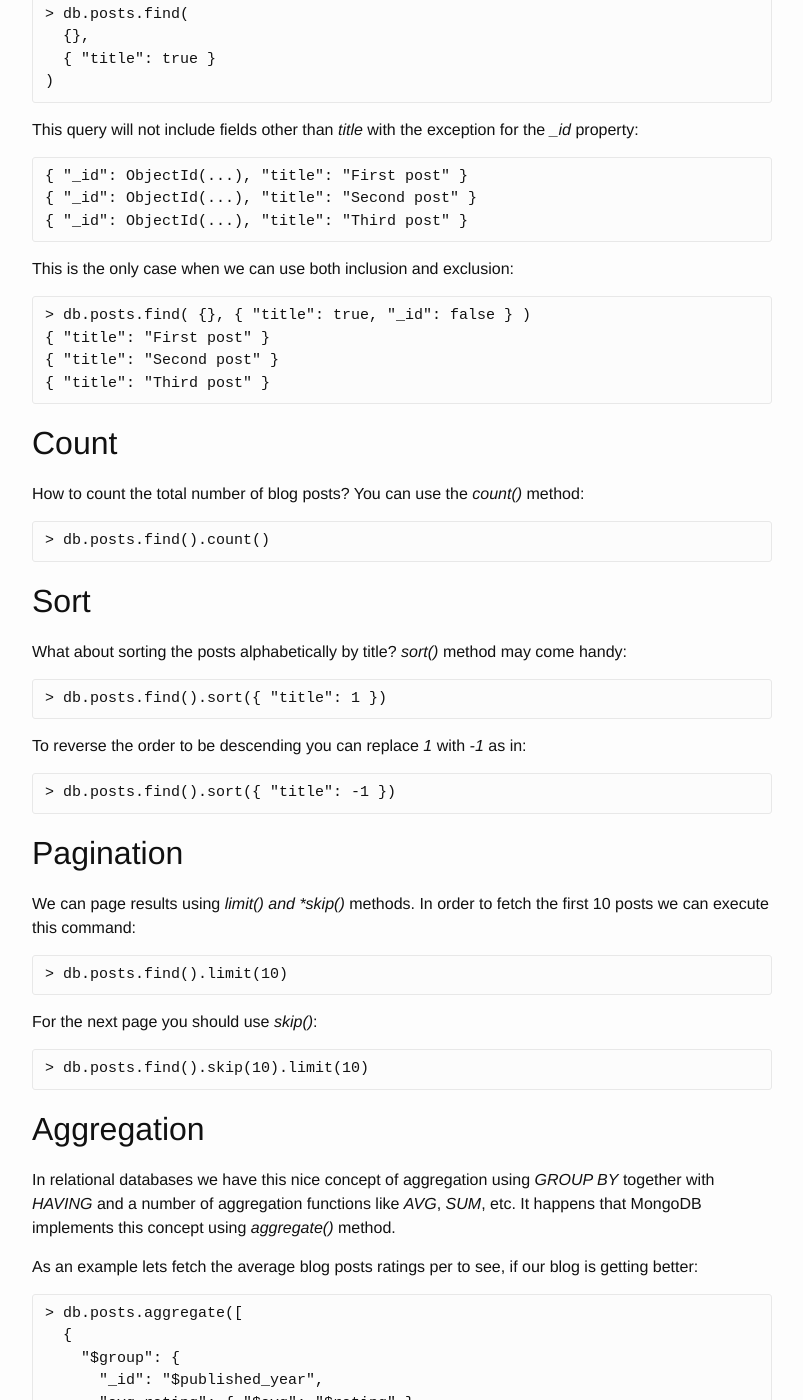
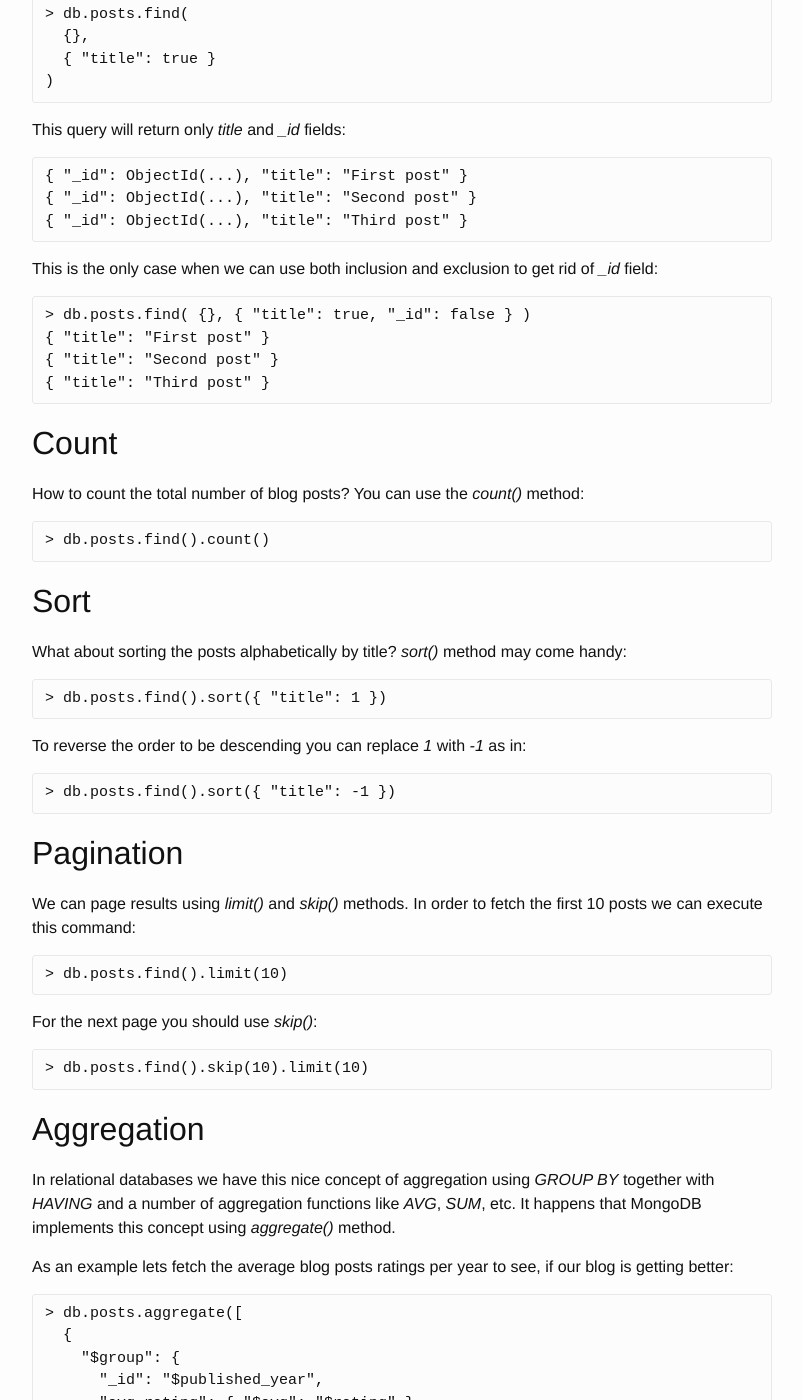
Before and after one commit to mbukowicz/mbukowicz.github.io, a Jekyll site: the page built from _posts/2016-03-25-mongo-db-basics.md, in a window 1280 px wide and 1400 px high, scrolled down 7079 px. Shown: the whole window, without its empty margins (238-1041 px from the left). Built offline with Jekyll 4.4.1, drawn with Linux system fonts in a browser that asks for light colours; some of the changed text lies outside the part shown.

Commit message:
Fix minor issues in the Mongo post

```diff
--- a/_posts/2016-03-25-mongo-db-basics.md
+++ b/_posts/2016-03-25-mongo-db-basics.md
@@ -319,15 +320,15 @@ Here is an example returning only titles of the blog posts:
 )
 {% endhighlight %}
 
-This query will not include fields other than *title* with the exception for the
-*_id* property:
+This query will return only *title* and *_id* fields:
 {% highlight plain %}
 { "_id": ObjectId(...), "title": "First post" }
 { "_id": ObjectId(...), "title": "Second post" }
 { "_id": ObjectId(...), "title": "Third post" }
 {% endhighlight %}
 
-This is the only case when we can use both inclusion and exclusion:
+This is the only case when we can use both inclusion and exclusion to get rid of
+*_id* field:
 {% highlight plain %}
 > db.posts.find( {}, { "title": true, "_id": false } )
 { "title": "First post" }
@@ -357,7 +358,7 @@ To reverse the order to be descending you can replace *1* with *-1* as in:
 
 Pagination
 ----------
-We can page results using *limit() and *skip()* methods. In order to fetch
+We can page results using *limit()* and *skip()* methods. In order to fetch
 the first 10 posts we can execute this command:
 {% highlight plain %}
 > db.posts.find().limit(10)
@@ -374,7 +375,7 @@ In relational databases we have this nice concept of aggregation using *GROUP BY
 together with *HAVING* and a number of aggregation functions like *AVG*, *SUM*, etc.
 It happens that MongoDB implements this concept using *aggregate()* method.
 
-As an example lets fetch the average blog posts ratings per to see, if our
+As an example lets fetch the average blog posts ratings per year to see, if our
 blog is getting better:
 {% highlight plain %}
 > db.posts.aggregate([
```
Also changed, not shown: other parts of _posts/2016-03-25-mongo-db-basics.md (+4 -3 lines).
